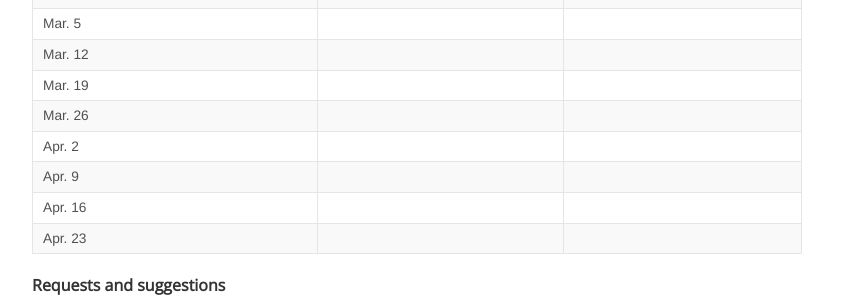
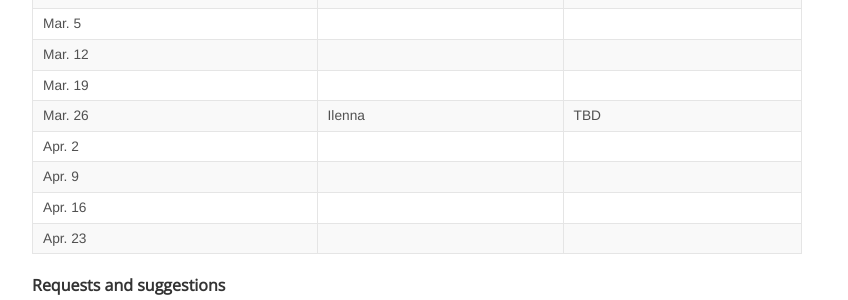
Before and after one commit to KordingLab/KordingLab.github.io, a Jekyll site: the page built from _posts/2018-08-29-upcoming-lab-teaching.md, in a window 1280 px wide and 900 px high, scrolled down 453 px. Shown: the part 152-452 px from the top of the window, without its empty margins (223-1071 px from the left). Built offline with Jekyll 4.4.1, drawn with Linux system fonts in a browser that asks for light colours; nearby versions of some CDN libraries; comment, search, counter and statistics services are not loaded.

Commit message:
Update 2018-08-29-upcoming-lab-teaching.md

```diff
--- a/_posts/2018-08-29-upcoming-lab-teaching.md
+++ b/_posts/2018-08-29-upcoming-lab-teaching.md
@@ -24,7 +24,7 @@ Get on the listserve for announcements: https://groups.google.com/forum/#!forum/
 | Mar. 5 |  |  |
 | Mar. 12 |  |  |
 | Mar. 19 |  |  |
-| Mar. 26 | | |
+| Mar. 26 | Ilenna| TBD |
 | Apr. 2 |  | |
 | Apr. 9 |  |  |
 | Apr. 16 |  | |
```
